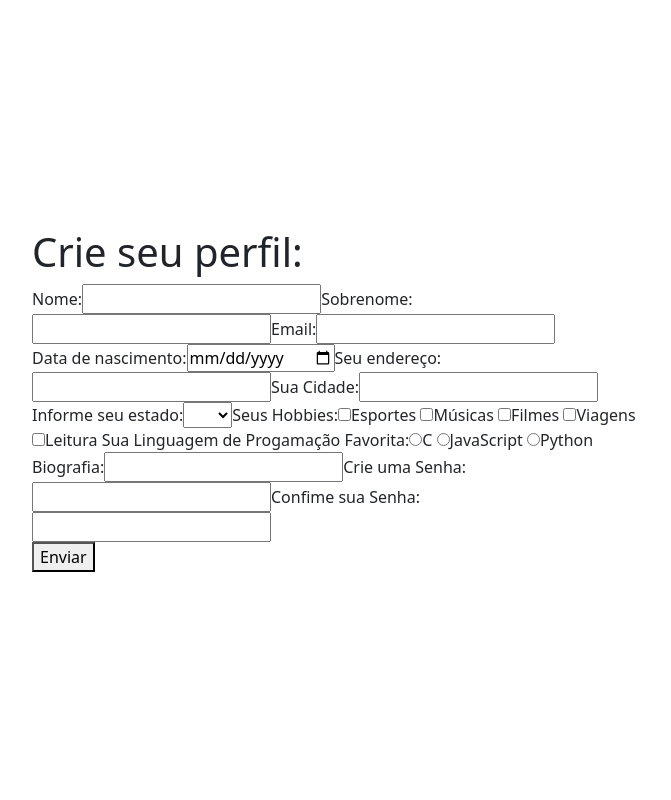
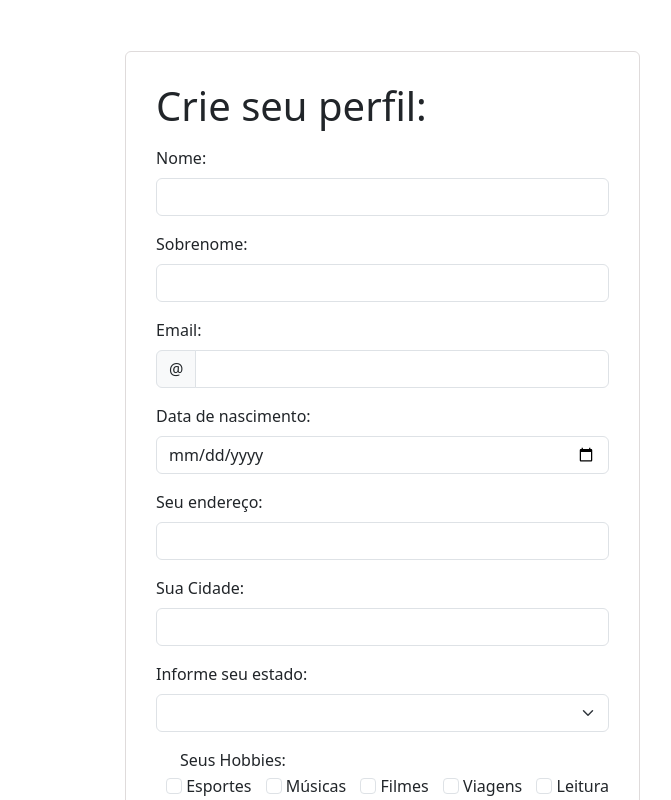
Before and after one commit to rafaelabarbieric/projeto1-devweb2, a Vue app: page / in a window 1280 px wide. Shown: the top 800 px of the page, without its empty margins (0-671 px from the left). Built offline with nearby package versions, Linux system fonts and the light colour scheme.

Commit message:
feat: criado css da página

```diff
--- a/src/App.vue
+++ b/src/App.vue
@@ -52,80 +52,141 @@
 
 </script>
 
-<template>
+<template class="fundo">
 
-  <div v-if="dadosUsuario">
+  <div class="form" v-if="dadosUsuario">
     <h1>Crie seu perfil:</h1>
 
     <form>
 
-      <label for="nome">Nome:</label>
-      <input type="text" id="nome" v-model="usuario.nome">
+      <div class="mb-3 mt-3">
+        <label class="form-label" for="nome">Nome:</label>
+        <input class="form-control" type="text" id="nome" v-model="usuario.nome">
+      </div>
 
-      <label for="sobrenome">Sobrenome:</label>
-      <input type="text" id="sobrenome" v-model="usuario.sobrenome">
+      <div class="mb-3 mt-3">
+        <label class="form-label" for="sobrenome">Sobrenome:</label>
+        <input class="form-control" type="text" id="sobrenome" v-model="usuario.sobrenome">
+      </div>
 
-      <label for="email">Email:</label>
-      <input type="email" id="email" v-model="usuario.email">
+      <div class="mb-3 mt-3">
+        <label class="form-label" for="email">Email:</label>
+        <div class="input-group">
+          <span class="input-group-text">@</span>
+          <input class="form-control" type="email" id="email" v-model="usuario.email">
+        </div>
+      </div>
 
-      <label for="dataN">Data de nascimento:</label>
-      <input type="date" id="dataN" v-model="usuario.dataNasc">
 
-      <label for="endereco">Seu endereço:</label>
-      <input type="text" id="endereco" v-model="usuario.endereco">
+      <div  class="mb-3 mt-3">
+        <label class="form-label" for="dataN">Data de nascimento:</label>
+        <input class="form-control" type="date" id="dataN" v-model="usuario.dataNasc">
+      </div>
 
-      <label for="cidade">Sua Cidade:</label>
-      <input type="text" id="cidade" v-model="usuario.cidade">
+      <div class="mb-3 mt-3">
+        <label class="form-label" for="endereco">Seu endereço:</label>
+        <input class="form-control" type="text" id="endereco" v-model="usuario.endereco">
+      </div>
 
-      <label for="estado">Informe seu estado:</label>
-      <select id="estado" name="estados" v-model="usuario.estado">
+      <div class="mb-3 mt-3">
+        <label class="form-label" for="cidade">Sua Cidade:</label>
+        <input class="form-control" type="text" id="cidade" v-model="usuario.cidade">
+      </div>
+
+      <div class="mb-3 mt-3">
+        <label class="form-label" for="estado">Informe seu estado:</label>
+        <select class="form-select" id="estado" name="estados" v-model="usuario.estado">
           <option v-for="estado of estados" >{{ estado.name }}</option>
         </select>
+      </div>
 
-      <label for="hobbies">Seus Hobbies:</label>
-      <input type="checkbox" v-model="usuario.hobbies" value="esportes">Esportes
-      <input type="checkbox" v-model="usuario.hobbies" value="musicas">Músicas
-      <input type="checkbox" v-model="usuario.hobbies" value="filmes">Filmes
-      <input type="checkbox" v-model="usuario.hobbies" value="viagens">Viagens
-      <input type="checkbox" v-model="usuario.hobbies" value="leitura">Leitura
+      <div class="mb-3 mt-3">
+        <label class="form-check" for="hobbies">Seus Hobbies:</label>
+        <input class="form-check-input" type="checkbox" v-model="usuario.hobbies" value="esportes"> Esportes
+        <input class="form-check-input" type="checkbox" v-model="usuario.hobbies" value="musicas"> Músicas
+        <input class="form-check-input" type="checkbox" v-model="usuario.hobbies" value="filmes"> Filmes
+        <input class="form-check-input" type="checkbox" v-model="usuario.hobbies" value="viagens"> Viagens
+        <input class="form-check-input" type="checkbox" v-model="usuario.hobbies" value="leitura"> Leitura
+      </div>
 
-      <label for="lingProg">Sua Linguagem de Progamação Favorita:</label>
-      <input type="radio" v-model="usuario.lingProg" value="C">C
-      <input type="radio" v-model="usuario.lingProg" value="JavaSctipt">JavaScript
-      <input type="radio" v-model="usuario.lingProg" value="Python">Python
+      <div class="mb-3 mt-3">
+        <label class="form-check" for="lingProg">Sua Linguagem de Progamação Favorita:</label>
+        <input class="form-check-input" type="radio" v-model="usuario.lingProg" value="C"> C
+        <input class="form-check-input" type="radio" v-model="usuario.lingProg" value="JavaSctipt"> JavaScript
+        <input class="form-check-input" type="radio" v-model="usuario.lingProg" value="Python"> Python
+      </div>
 
+      <div class="mb-3 mt-3">
         <label for="bio">Biografia:</label>
-      <input type="text" id="bio" v-model="usuario.biografia">
+        <textarea class="form-control" rows="5" type="text" id="bio" v-model="usuario.biografia"></textarea>
+      </div>
 
-      <label for="senha">Crie uma Senha:</label>
-      <input type="text" id="senha" v-model="usuario.senha">
+      <div class="mb-3 mt-3">
+        <label class="form-label" for="senha">Crie uma Senha:</label>
+        <input class="form-control" type="text" id="senha" v-model="usuario.senha">
+      </div>
 
-      <label for="senhaC">Confime sua Senha:</label>
-      <input type="text" id="senhaC" v-model="usuario.sConfirmacao">
+      <div class="mb-3 mt-3">
+        <label class="form-label" for="senhaC">Confime sua Senha:</label>
+        <input class="form-control" type="text" id="senhaC" v-model="usuario.sConfirmacao">
+      </div>
 
     </form>
 
-    <button  @click="dadosUsuario = false">Enviar</button>
+    <button class="btn btn-primary" @click="dadosUsuario = false">Enviar</button>
 
   </div>
 
-  <div v-else>
+
+  <div class="dados" v-else>
 
     <h1>Seus Dados:</h1>
 
+    <div class="mb-3 mt-3">
       <p>Nome: {{ usuario.nome }}</p>
+    </div>
+
+    <div class="mb-3 mt-3">
       <p>Sobrenome: {{ usuario.sobrenome }}</p>
+    </div>
+
+    <div class="mb-3 mt-3">
       <p>Email: {{ usuario.email }}</p>
+    </div>
+
+    <div class="mb-3 mt-3">
       <p>Data de nascimento: {{ usuario.dataNasc }}</p>
+    </div>
+
+    <div class="mb-3 mt-3">
       <p>Endereço: {{ usuario.endereco }}</p>
+    </div>
+
+    <div class="mb-3 mt-3">
       <p>Cidade: {{ usuario.cidade }}</p>
+    </div>
+
+    <div class="mb-3 mt-3">
       <p>Estado: {{ usuario.estado }}</p>
+    </div>
+
+    <div class="mb-3 mt-3">
       <p>Hobbies: {{ usuario.hobbies.join(', ') }}</p>
+    </div>
+
+    <div class="mb-3 mt-3">
       <p>Linguagem de Progamação favorita: {{ usuario.lingProg }}</p>
+    </div>
+
+    <div class="mb-3 mt-3">
       <p>Bio: {{ usuario.biografia }}</p>
+    </div>
+
+    <div class="mb-3 mt-3">
       <p>Senha: {{ usuario.senha }}</p>
+    </div>
 
-    <button  @click="dadosUsuario = true">Editar</button>
+    <button class="btn btn-primary"  @click="dadosUsuario = true">Editar</button>
 
   </div>
 
@@ -133,4 +194,24 @@
 
 <style scoped>
 
+/*Formulario*/
+  .form{
+    margin-top: 10%;
+    margin-bottom: 10%;
+    border: 1px solid rgb(223, 219, 219);
+    border-radius: 6px;
+    padding: 30px;
+  }
+
+  .form-check-input{
+    margin-left: 10px;
+  }
+
+/*Dados do Usuario*/
+  .dados{
+    border: 1px solid rgb(223, 219, 219);
+    border-radius: 6px;
+    padding: 30px;
+  }
+
 </style>
```
Lines whose indentation alone changed are shown as unchanged.
